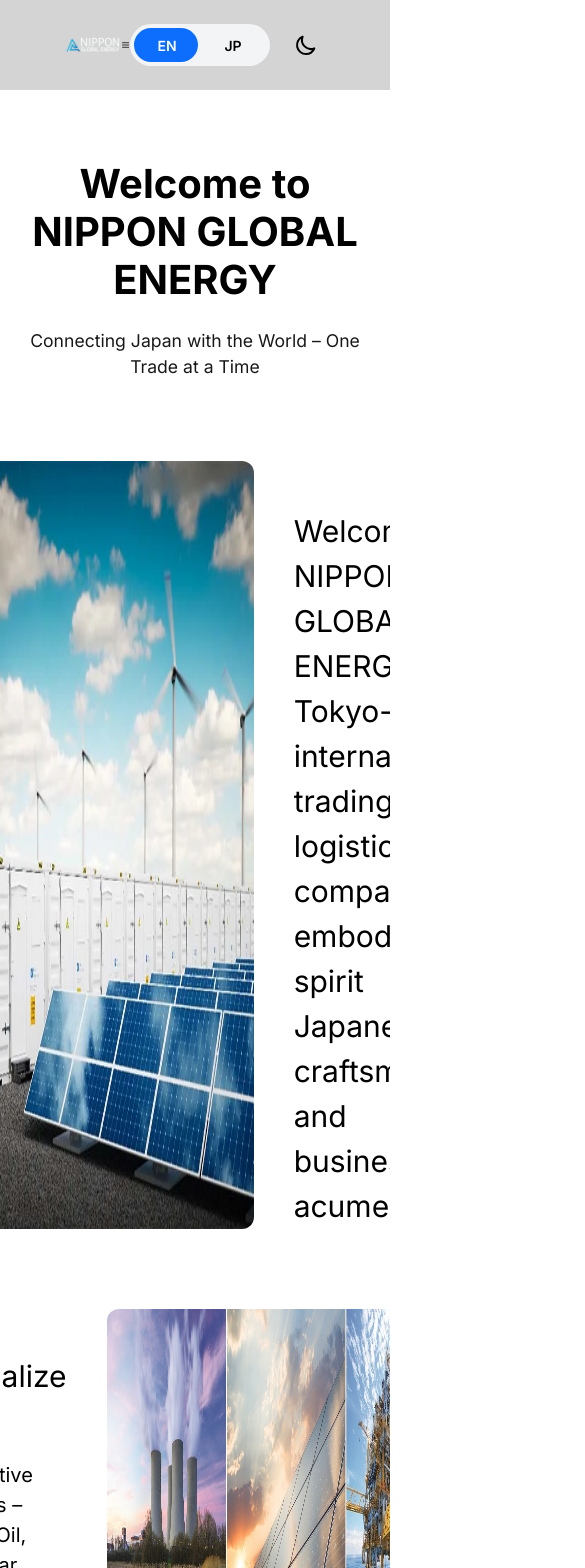
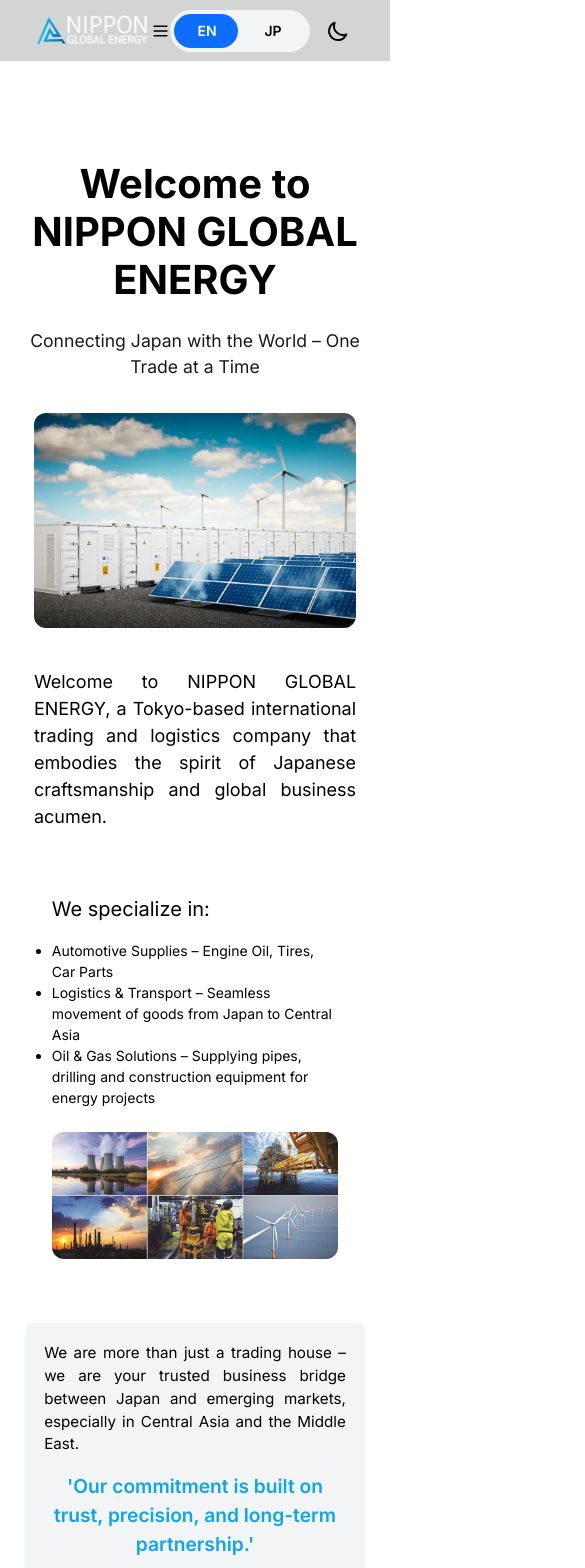
Before and after one commit to casusD/nippon-global-energy, a Next.js app: page / in a window 390 px wide. Shown: the top 1568 px of the page, 585 px wide, since content can reach past the window. Built offline with nearby package versions, Linux system fonts and the light colour scheme.

Commit message:
сделал адоптацию в местах где ее нет

```diff
--- a/app/components/About/About.module.scss
+++ b/app/components/About/About.module.scss
@@ -55,6 +55,8 @@
 
 	ul {
 		list-style: disc;
+		padding-left: 1.5rem;
+
 		li {
 			margin-bottom: 1rem;
 		}
@@ -72,24 +74,6 @@
 	}
 }
 
-// .stat {
-// 	display: flex;
-// 	flex-direction: column;
-// 	align-items: center;
-// }
-
-// .statNumber {
-// 	font-size: 2.5rem;
-// 	font-weight: bold;
-// 	color: var(--primary);
-// 	margin-bottom: 0.5rem;
-// }
-
-// .statLabel {
-// 	color: var(--text-color);
-// 	font-size: 1rem;
-// }
-
 @media (max-width: 768px) {
 	.about {
 		padding: 3rem 0;
@@ -103,4 +87,56 @@
 		grid-template-columns: 1fr;
 		gap: 1.5rem;
 	}
+
+	.weAre {
+		width: 100%;
+		padding: 1.5rem;
+	}
+
+	.vision h2 {
+		font-size: 22px;
+	}
 }
+
+@media (max-width: 480px) {
+	.about {
+		padding: 2.5rem 0;
+	}
+
+	.title {
+		font-size: 1.75rem;
+		margin-bottom: 1.25rem;
+	}
+
+	.description {
+		font-size: 1rem;
+		line-height: 1.6;
+		margin-bottom: 2rem;
+	}
+
+	.stats {
+		gap: 1rem;
+	}
+
+	.weAre {
+		width: 100%;
+		padding: 1.25rem;
+
+		h3 {
+			font-size: 18px;
+		}
+
+		p {
+			font-size: 0.95rem;
+			margin-bottom: 1.5rem;
+		}
+
+		ul li {
+			font-size: 0.95rem;
+		}
+	}
+
+	.vision h2 {
+		font-size: 20px;
+	}
+}
--- a/app/components/ConsultingSection/WhyChooseUs.module.scss
+++ b/app/components/ConsultingSection/WhyChooseUs.module.scss
@@ -53,3 +53,29 @@
 	font-size: 18px;
 	color: var(--text-color);
 }
+
+// 📱 Адаптация для мобильных устройств
+@media (max-width: 480px) {
+	.section {
+		padding: 48px 16px;
+	}
+
+	.title {
+		font-size: 28px;
+		margin-bottom: 24px;
+	}
+
+	.item {
+		padding: 16px;
+		border-radius: 12px;
+	}
+
+	.icon {
+		font-size: 24px;
+		margin-right: 12px;
+	}
+
+	.text {
+		font-size: 16px;
+	}
+}
--- a/app/components/Header/Header.module.scss
+++ b/app/components/Header/Header.module.scss
@@ -119,3 +119,25 @@
 		display: none;
 	}
 }
+
+@media (max-width: 480px) {
+	.header {
+		padding: 0.6rem 1rem;
+	}
+
+	.actions {
+		gap: 0.5rem;
+	}
+
+	.mobileMenu {
+		padding: 0.8rem 1rem;
+	}
+
+	.mobileNav {
+		gap: 0.75rem;
+	}
+
+	.mobileNavLink {
+		font-size: 0.9rem;
+	}
+}
--- a/app/components/Hero/Hero.module.scss
+++ b/app/components/Hero/Hero.module.scss
@@ -3,11 +3,6 @@
 	display: flex;
 	align-items: center;
 	justify-content: center;
-	// background: linear-gradient(
-	// 	135deg,
-	// 	var(--background) 0%,
-	// 	var(--background-alt) 100%
-	// );
 	background-color: var(--background);
 	color: var(--text-color);
 	position: relative;
@@ -184,3 +179,110 @@
 	transform: translateX(-50%);
 	animation: bounce 2s infinite;
 }
+
+/* 📱 Адаптация для планшетов (max-width: 1024px) */
+@media (max-width: 1024px) {
+	.description {
+		gap: 2rem;
+
+		p {
+			font-size: 26px;
+			margin-top: 2.5rem;
+		}
+	}
+
+	.list {
+		gap: 2rem;
+		font-size: 18px;
+
+		h2 {
+			font-size: 26px;
+		}
+	}
+
+	.more {
+		width: 65%;
+		padding: 1.8rem;
+
+		p {
+			font-size: 1.05rem;
+		}
+
+		h3 {
+			font-size: 1.4rem;
+		}
+	}
+}
+
+/* 📱 Адаптация для телефонов (max-width: 768px) */
+@media (max-width: 768px) {
+	.description {
+		flex-direction: column;
+		gap: 1.5rem;
+		margin-top: 3rem;
+		width: 90%;
+		margin: 0 auto;
+		margin-top: 2rem;
+
+		p {
+			font-size: 22px;
+			margin-top: 1.5rem;
+		}
+	}
+
+	.list {
+		flex-direction: column;
+		gap: 1.5rem;
+		font-size: 16px;
+
+		width: 80%;
+		margin: 0 auto;
+		margin-top: 4rem;
+
+		h2 {
+			font-size: 24px;
+		}
+	}
+
+	.more {
+		width: 80%;
+		padding: 1.5rem;
+
+		p {
+			font-size: 1rem;
+		}
+
+		h3 {
+			font-size: 1.3rem;
+		}
+	}
+}
+
+/* 📱 Адаптация для маленьких телефонов (max-width: 480px) */
+@media (max-width: 480px) {
+	.description p {
+		font-size: 18px;
+		margin-top: 1rem;
+	}
+
+	.list {
+		font-size: 14px;
+
+		h2 {
+			font-size: 20px;
+		}
+	}
+
+	.more {
+		width: 95%;
+		padding: 1.2rem;
+
+		p {
+			font-size: 0.95rem;
+		}
+
+		h3 {
+			font-size: 1.2rem;
+		}
+	}
+}
--- a/app/components/PartnersBrands/PartnersBrands.module.scss
+++ b/app/components/PartnersBrands/PartnersBrands.module.scss
@@ -43,4 +43,38 @@
 			}
 		}
 	}
+
+	// 📱 Адаптация для мобильных
+	@media (max-width: 768px) {
+		padding: 48px 16px;
+
+		.container {
+			max-width: 100%;
+		}
+
+		.title {
+			font-size: 28px;
+			margin-bottom: 20px;
+		}
+
+		.description {
+			font-size: 16px;
+			margin-bottom: 24px;
+		}
+
+		.list {
+			width: 80%;
+			margin: 0 auto;
+			li {
+				font-size: 16px;
+				padding: 10px 0;
+
+				&::before {
+					font-size: 20px;
+					width: 20px;
+					margin-left: -20px;
+				}
+			}
+		}
+	}
 }
--- a/app/components/ServicesTsx/Services.module.scss
+++ b/app/components/ServicesTsx/Services.module.scss
@@ -35,7 +35,7 @@
 	border-radius: 1rem;
 	box-shadow: 0 0 6px 4px rgba(255, 255, 255, 0.1);
 	transition: transform 0.3s ease;
-	height: 340px;
+	// height: 340px;
 
 	h3 {
 		line-height: normal;
@@ -58,9 +58,25 @@
 	line-height: 1.6;
 }
 
+.flex {
+	display: flex;
+	justify-content: space-evenly;
+	gap: 2rem;
+	margin-top: 3rem;
+
+	.card {
+		width: 400px;
+	}
+}
+
 @media (max-width: 768px) {
 	.services {
 		padding: 3rem 0;
+		height: fit-content;
+	}
+
+	.container {
+		height: fit-content;
 	}
 
 	.title {
@@ -71,15 +87,58 @@
 	.grid {
 		grid-template-columns: 1fr;
 	}
+
+	.flex {
+		flex-direction: column;
+		align-items: center;
+
+		.card {
+			width: 100%;
+			max-width: 500px;
+		}
+	}
+
+	.container img {
+		width: 100%;
+		height: auto;
+	}
 }
 
-.flex {
-	display: flex;
-	justify-content: space-evenly;
-	gap: 2rem;
-	margin-top: 3rem;
+@media (max-width: 480px) {
+	.services {
+		padding: 2.5rem 0;
+	}
+
+	.title {
+		font-size: 1.75rem;
+		margin-bottom: 1.5rem;
+	}
 
 	.card {
-		width: 400px;
+		padding: 1.5rem;
+		height: auto;
+	}
+
+	.cardTitle {
+		font-size: 1.3rem;
+	}
+
+	.cardDescription {
+		font-size: 1rem;
+		line-height: 1.5;
+	}
+
+	.flex {
+		gap: 1.5rem;
+
+		.card {
+			width: 100%;
+			padding: 1.25rem;
+		}
+	}
+
+	.container img {
+		width: 100%;
+		height: auto;
 	}
 }
--- a/app/components/SolarSystem/SolarSystem.module.scss
+++ b/app/components/SolarSystem/SolarSystem.module.scss
@@ -40,7 +40,6 @@
 	border-radius: 1rem;
 	padding: 2rem;
 	margin-bottom: 5rem;
-	// line-height: normal;
 	color: var(--text-color);
 
 	@media (min-width: 768px) {
@@ -119,3 +118,49 @@
 	border-radius: 1rem;
 	object-fit: cover;
 }
+
+// 📱 Адаптация для очень маленьких экранов
+@media (max-width: 480px) {
+	.titleLarge {
+		font-size: 1.5rem;
+		margin-bottom: 1rem;
+	}
+
+	.card {
+		padding: 1.5rem;
+		width: 100%;
+		margin-bottom: 3rem;
+
+		p {
+			margin: 1.5rem 0;
+			font-size: 1rem;
+			line-height: 1.6;
+		}
+	}
+
+	.secondaryCard {
+		width: 100%;
+		margin-bottom: 3rem;
+
+		img {
+			max-height: 300px;
+		}
+	}
+
+	.flexRowResponsive {
+		gap: 2rem;
+
+		div {
+			width: 100%;
+		}
+	}
+
+	.list {
+		padding-left: 1rem;
+
+		& > li {
+			margin-top: 0.75rem;
+			font-size: 0.95rem;
+		}
+	}
+}
```
Also changed, not shown: app/components/Hero/Hero.tsx (+0 -8 lines).
